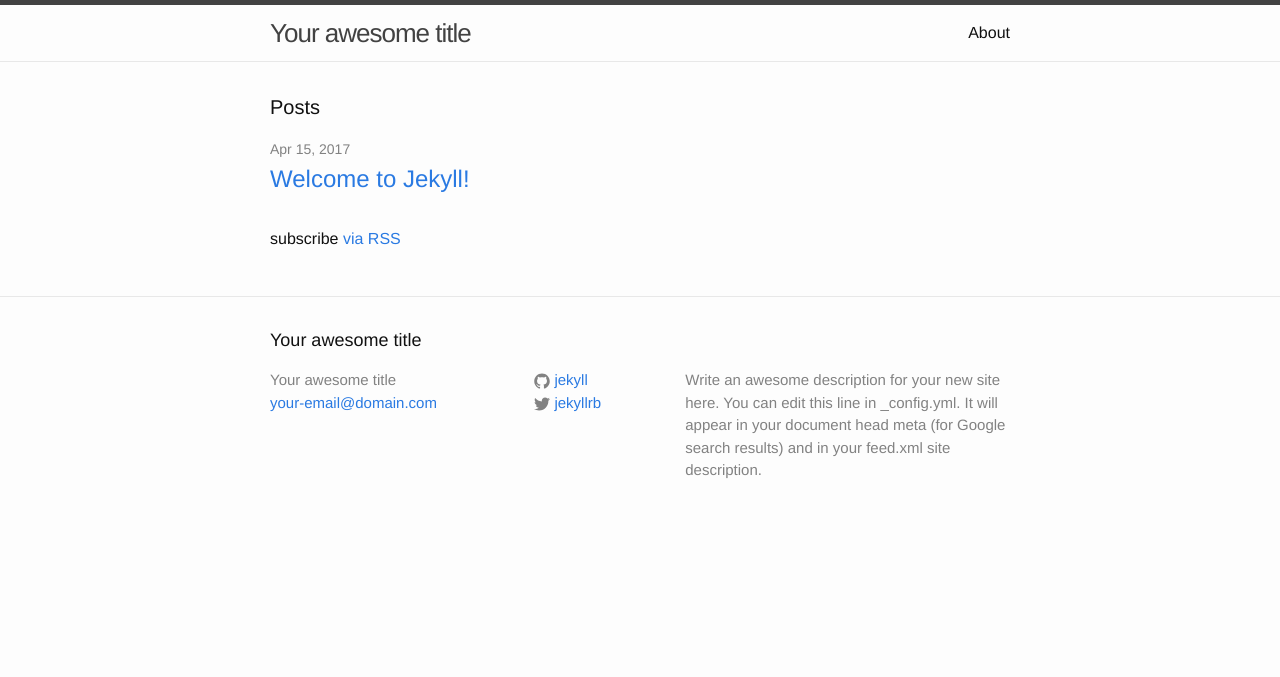
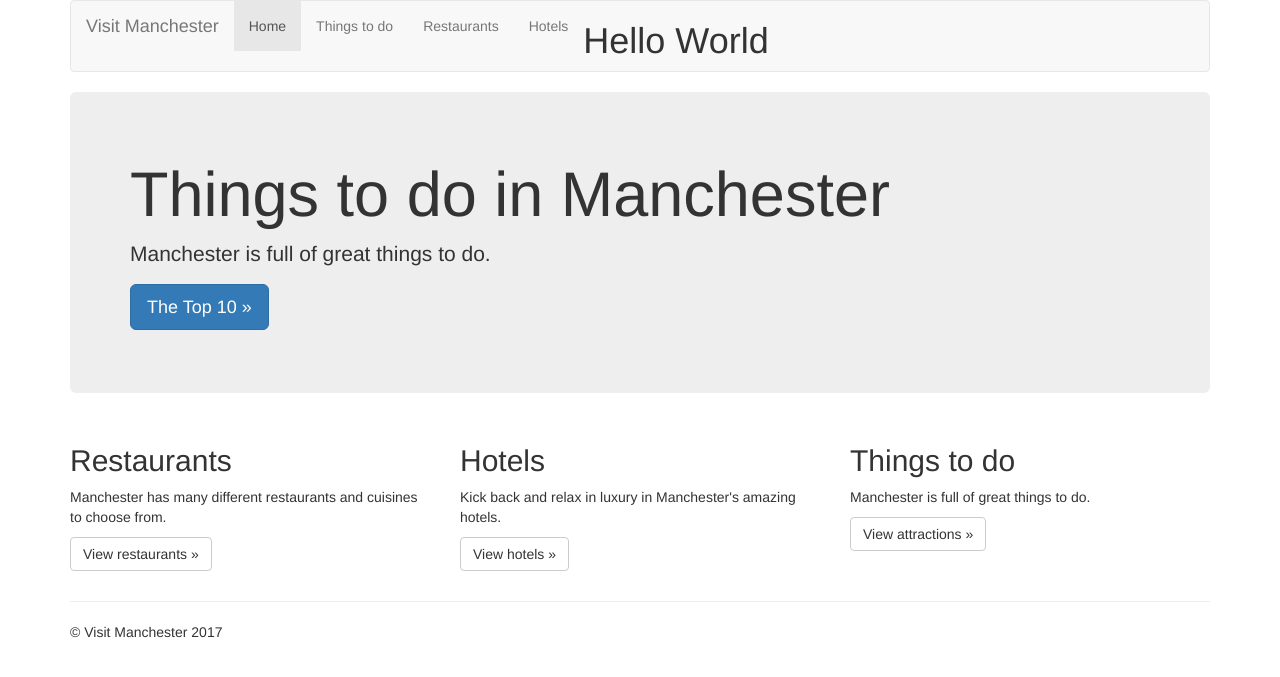
Before and after one commit to Tavakkolinia/Tavakkolinia.github.io, a Jekyll site: the page index.html, which Jekyll copies as it is, in a window 1280 px wide. Shown: the top 677 px of the page. Built offline with Jekyll 4.4.1, drawn with Linux system fonts in a browser that asks for light colours.

Commit message:
an attempt to update the page

```diff
--- a/index.html
+++ b/index.html
@@ -1,23 +1,78 @@
----
-layout: default
----
+<!DOCTYPE html>
+<html lang="en">
+<head>
+    <meta charset="UTF-8">
+    <meta name="viewport" content="width=device-width, initial-scale=1.0">
+    <meta http-equiv="X-UA-Compatible" content="ie=edge">
+    <title>Visit Manchester</title>
 
-<div class="home">
+    <link rel="stylesheet" href="https://maxcdn.bootstrapcdn.com/bootstrap/3.3.7/css/bootstrap.min.css" integrity="sha384-BVYiiSIFeK1dGmJRAkycuHAHRg32OmUcww7on3RYdg4Va+PmSTsz/K68vbdEjh4u" crossorigin="anonymous">
+</head>
+  <body>
+    <div class="container">
+      <nav class="navbar navbar-default">
+          <div class="navbar-header">
+                <button type="button" class="navbar-toggle collapsed" data-toggle="collapse" data-target="#navbar">
+                        <span class="sr-only">Toggle navigation</span>
+                        <span class="icon-bar"></span>
+                        <span class="icon-bar"></span>
+                        <span class="icon-bar"></span>
+                </button>
+                <a class="navbar-brand" href="index.html">Visit Manchester</a>
+          </div>
+          <div id="navbar" class="navbar-collapse collapse">
+                <ul class="nav navbar-nav">
+                     <li class="active"><a href="index.html">Home</a></li>
+                     <li><a href="thingstodo.html">Things to do</a></li>
+                     <li><a href="restaurants.html">Restaurants</a></li>
+                     <li><a href="hotels.html">Hotels</a></li>
+                </ul>
 
-  <h1 class="page-heading">Posts</h1>
+      <h1>Hello World</h1>
 
-  <ul class="post-list">
-    {% for post in site.posts %}
-      <li>
-        <span class="post-meta">{{ post.date | date: "%b %-d, %Y" }}</span>
+      <script src="https://ajax.googleapis.com/ajax/libs/jquery/1.12.4/jquery.min.js"></script>
+      <script src="https://maxcdn.bootstrapcdn.com/bootstrap/3.3.7/js/bootstrap.min.js" integrity="sha384-Tc5IQib027qvyjSMfHjOMaLkfuWVxZxUPnCJA7l2mCWNIpG9mGCD8wGNIcPD7Txa" crossorigin="anonymous"></script>
+        </div>
+      </nav>
+      <div class="jumbotron">
+            <h1>Things to do in Manchester</h1>
+            <p>Manchester is full of great things to do.</p>
+            <p><a class="btn btn-primary btn-lg" href="thingstodo.html">The Top 10 »</a></p>
+        </div>
+        <div class="row">
+                <div class="col-md-4">
 
-        <h2>
-          <a class="post-link" href="{{ post.url | prepend: site.baseurl }}">{{ post.title }}</a>
-        </h2>
-      </li>
-    {% endfor %}
-  </ul>
+                </div>
+                <div class="col-md-4">
 
-  <p class="rss-subscribe">subscribe <a href="{{ "/feed.xml" | prepend: site.baseurl }}">via RSS</a></p>
+                </div>
+                <div class="col-md-4">
 
-</div>
+                </div>
+            </div>
+            <div class="row">
+                    <div class="col-md-4">
+                        <h2>Restaurants</h2>
+                        <p>Manchester has many different restaurants and cuisines to choose from.</p>
+                        <p><a class="btn btn-default" href="restaurants.html">View restaurants »</a></p>
+                    </div>
+                    <div class="col-md-4">
+                        <h2>Hotels</h2>
+                        <p>Kick back and relax in luxury in Manchester's amazing hotels.</p>
+                        <p><a class="btn btn-default" href="hotels.html">View hotels »</a></p>
+                    </div>
+                    <div class="col-md-4">
+                        <h2>Things to do</h2>
+                        <p>Manchester is full of great things to do.</p>
+                        <p><a class="btn btn-default" href="thingstodo.html">View attractions »</a></p>
+                    </div>
+                </div>
+                <hr>
+<footer>
+    <p>&copy; Visit Manchester 2017</p>
+</footer>
+
+
+    </div>
+  </body>
+</html>
```
